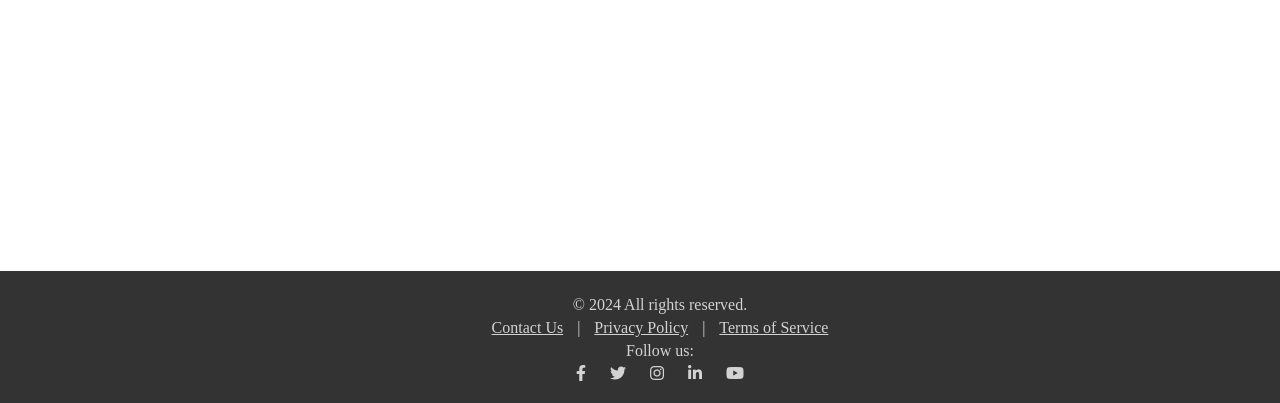
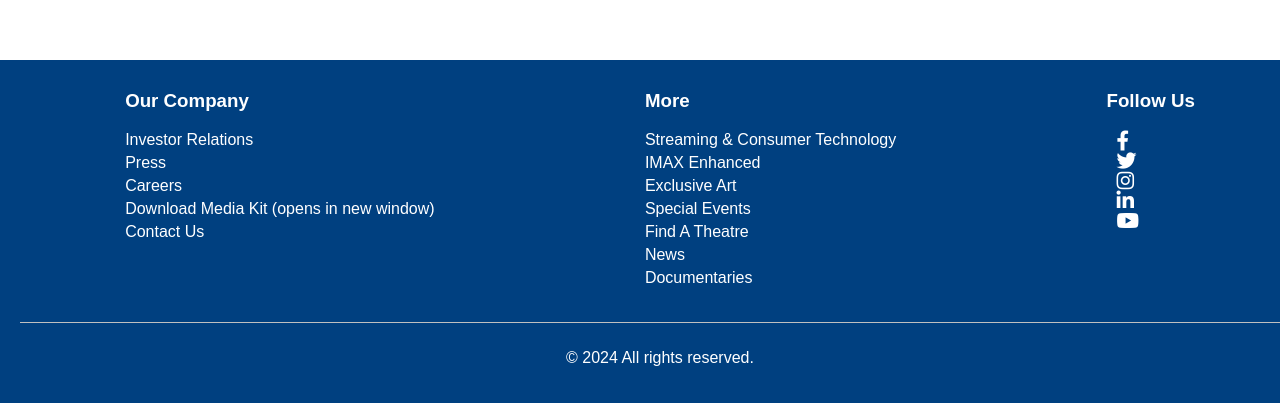
Before and after one commit to Dhananjay155/Justice-Juggernauts_023, a website: page page/footer.html in a window 1280 px wide. Shown: the part 397-800 px from the top of the page. Drawn offline with Linux system fonts and the light colour scheme.

Commit message:
footer updated

```diff
--- a/page/footer.html
+++ b/page/footer.html
@@ -4,26 +4,51 @@
   <meta charset="UTF-8">
   <meta name="viewport" content="width=device-width, initial-scale=1.0">
   <title>Movie Buff Footer</title>
-
   <link rel="stylesheet" href="https://cdnjs.cloudflare.com/ajax/libs/font-awesome/5.15.3/css/all.min.css">
   <style>
-    .footer {
-      background-color: #333;
-      color: lightgray;
-      padding: 20px;
-      text-align: center;
-      position: fixed;
-      left: 0;
-      bottom: 0;
-      width: 100%;
+    body {
+      font-family: Arial, sans-serif;
     }
 
-    .footer p {
+    .footer {
+      background-color: #004080;
+      color: white;
+      padding: 20px;
+      text-align: left;
+      width: 100%;
+      display: flex;
+      justify-content: space-around;
+      flex-wrap: wrap;
+      position: fixed;
+      left:0;
+      bottom:0;
+
+    }
+
+    .footer-section {
+      margin: 10px;
+
+    }
+
+    .footer-section h3 {
+      margin-top: 0;
+      color: white;
+    }
+
+    .footer a {
+      color: white;
+      text-decoration: none;
+      display: block;
       margin: 5px 0;
+      transition: color 0.3s ease-in-out;
+    }
+
+    .footer a:hover {
+      color: #c0c0c0;
     }
 
     .social-icons a {
-      color: lightgray;
+      color: white;
       text-decoration: none;
       margin: 0 10px;
       font-size: 20px;
@@ -32,34 +57,46 @@
 
     .social-icons a:hover {
       transform: scale(1.2);
-      color: white;
+      color: #c0c0c0;
     }
 
-    a {
-      color: lightgray;
-      margin: 0 10px;
-      transition: color 0.3s ease-in-out;
+    .app-store img {
+      width: 150px;
+      margin-top: 10px;
     }
 
-    a:hover {
-      color: white;
+    .footer-bottom {
+      width: 100%;
+      text-align: center;
+      margin-top: 20px;
+      border-top: 1px solid #c0c0c0;
+      padding-top: 10px;
     }
-
-      .social-icons a {
-        font-size: 16px;
-      }
-
   </style>
 </head>
 <body>
+    <footer>
         <div class="footer">
-    <p>© 2024 All rights reserved.</p>
-    <p>
-      <a href="#">Contact Us</a> |
-      <a href="#">Privacy Policy</a> |
-      <a href="#">Terms of Service</a>
-    </p>
-    <p>Follow us:</p>
+            <div class="footer-section">
+              <h3>Our Company</h3>
+              <a href="#">Investor Relations</a>
+              <a href="#">Press</a>
+              <a href="#">Careers</a>
+              <a href="#">Download Media Kit (opens in new window)</a>
+              <a href="#">Contact Us</a>
+            </div>
+            <div class="footer-section">
+              <h3>More</h3>
+              <a href="#">Streaming & Consumer Technology</a>
+              <a href="#">IMAX Enhanced</a>
+              <a href="#">Exclusive Art</a>
+              <a href="#">Special Events</a>
+              <a href="#">Find A Theatre</a>
+              <a href="#">News</a>
+              <a href="#">Documentaries</a>
+            </div>
+            <div class="footer-section">
+              <h3>Follow Us</h3>
               <div class="social-icons">
                 <a href="#" class="fab fa-facebook-f" aria-label="Facebook"></a>
                 <a href="#" class="fab fa-twitter" aria-label="Twitter"></a>
@@ -68,6 +105,12 @@
                 <a href="#" class="fab fa-youtube" aria-label="YouTube"></a>
               </div>
             </div>
+            <div class="footer-bottom">
+                <p>© 2024 All rights reserved.</p>
+              </div>
+          </div>
+
+    </footer>
 
 </body>
 </html>
```
Lines whose indentation alone changed are shown as unchanged.
